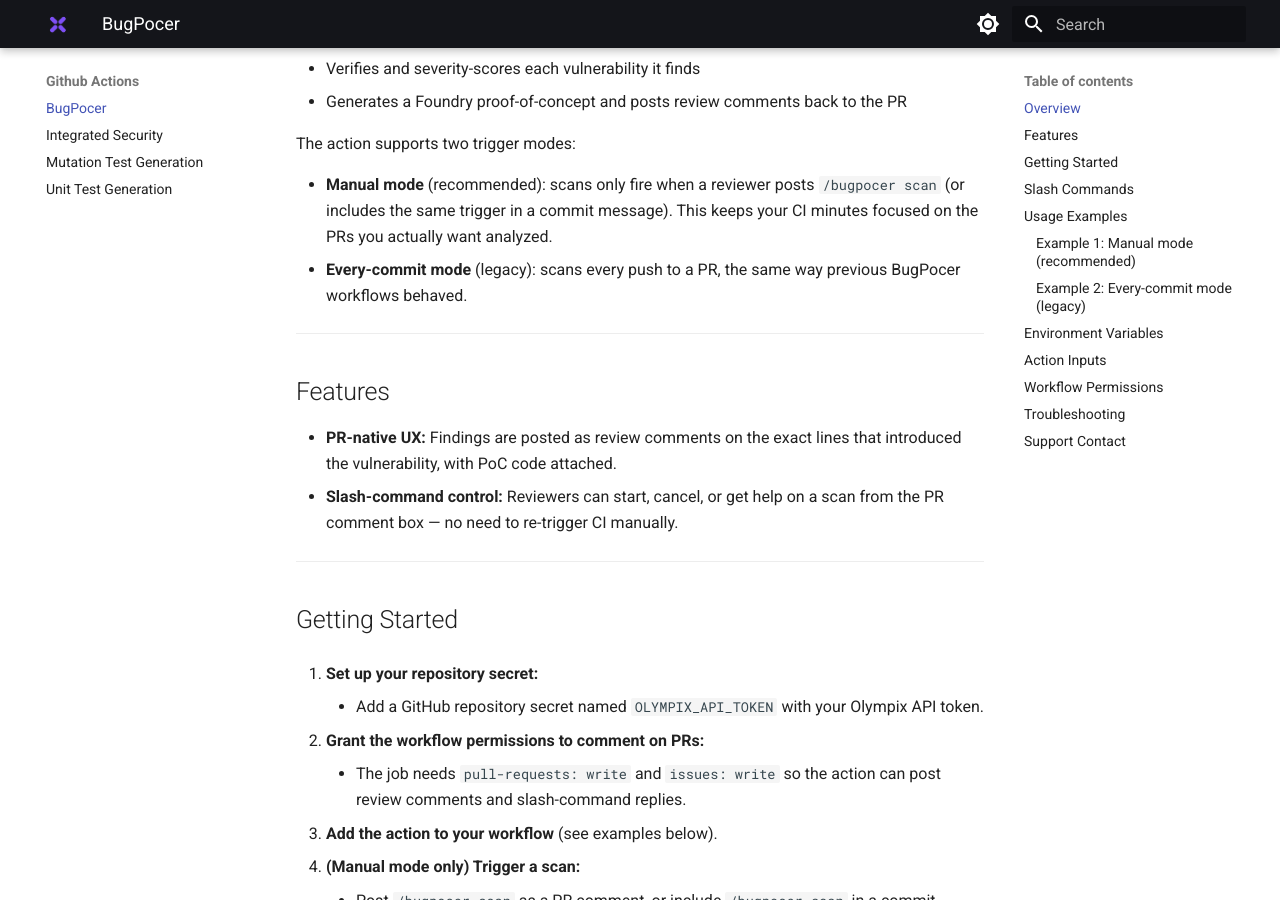
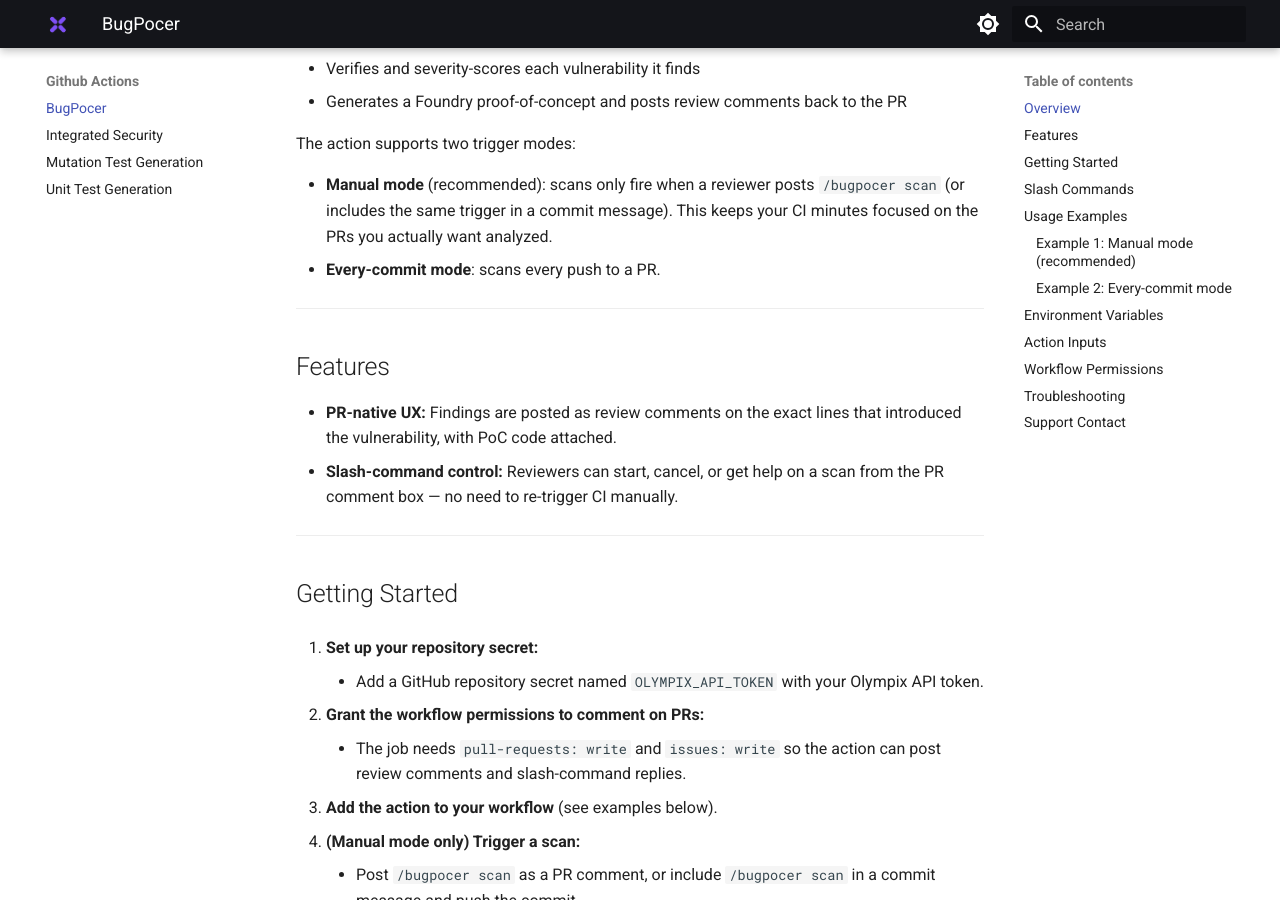
Before and after one commit to olympix/olympix.github.io, an MkDocs documentation site: the page built from docs/Github Actions/bugpocer.md, in a window 1280 px wide and 900 px high, scrolled down 593 px. Built offline with MkDocs 1.6.1 and Material for MkDocs 9.7.7, drawn with Linux system fonts in a browser that asks for light colours; some of the changed text lies outside the part shown.

Commit message:
Refine Every-commit mode description in documentation
Updated documentation to remove 'legacy' terminology from Every-commit mode and clarified its usage.

````diff
--- a/docs/Github Actions/bugpocer.md
+++ b/docs/Github Actions/bugpocer.md
@@ -27,8 +27,7 @@
 - **Manual mode** (recommended): scans only fire when a reviewer posts `/bugpocer scan` (or
   includes the same trigger in a commit message). This keeps your CI minutes focused on the PRs
   you actually want analyzed.
-- **Every-commit mode** (legacy): scans every push to a PR, the same way previous BugPocer
-  workflows behaved.
+- **Every-commit mode**: scans every push to a PR.
 
 ---
 
@@ -152,7 +151,7 @@
           args: -w . -ca
 ```
 
-### Example 2: Every-commit mode (legacy)
+### Example 2: Every-commit mode
 
 This workflow runs BugPocer automatically on every commit pushed to a PR, with no slash-command
 gate. Use this if you want the previous behavior where every push triggered a fresh scan.
@@ -204,7 +203,7 @@
 |---|---|---|
 | `OLYMPIX_API_TOKEN` | Yes | Your Olympix API token. Store as a repository secret. |
 | `OLYMPIX_GITHUB_PR_MODE` | Yes | Set to `"true"` to enable PR mode. |
-| `OLYMPIX_GITHUB_TRIGGER_MODE` | Yes | `"manual"` (slash-command gate) or `"every-commit"` (legacy auto-scan). |
+| `OLYMPIX_GITHUB_TRIGGER_MODE` | Yes | `"manual"` (slash-command gate) or `"every-commit"`. |
 | `OLYMPIX_GITHUB_COMMIT_HEAD_SHA` | Yes | The PR head commit SHA the scan should analyze. |
 | `GITHUB_PR_NUMBER` | Yes | The PR number being scanned. Resolved differently for `pull_request` vs `issue_comment` events — see Example 1. |
 | `GITHUB_REPOSITORY_ID` | Yes | The numeric repository ID (`${{ github.repository_id }}`). |
````
